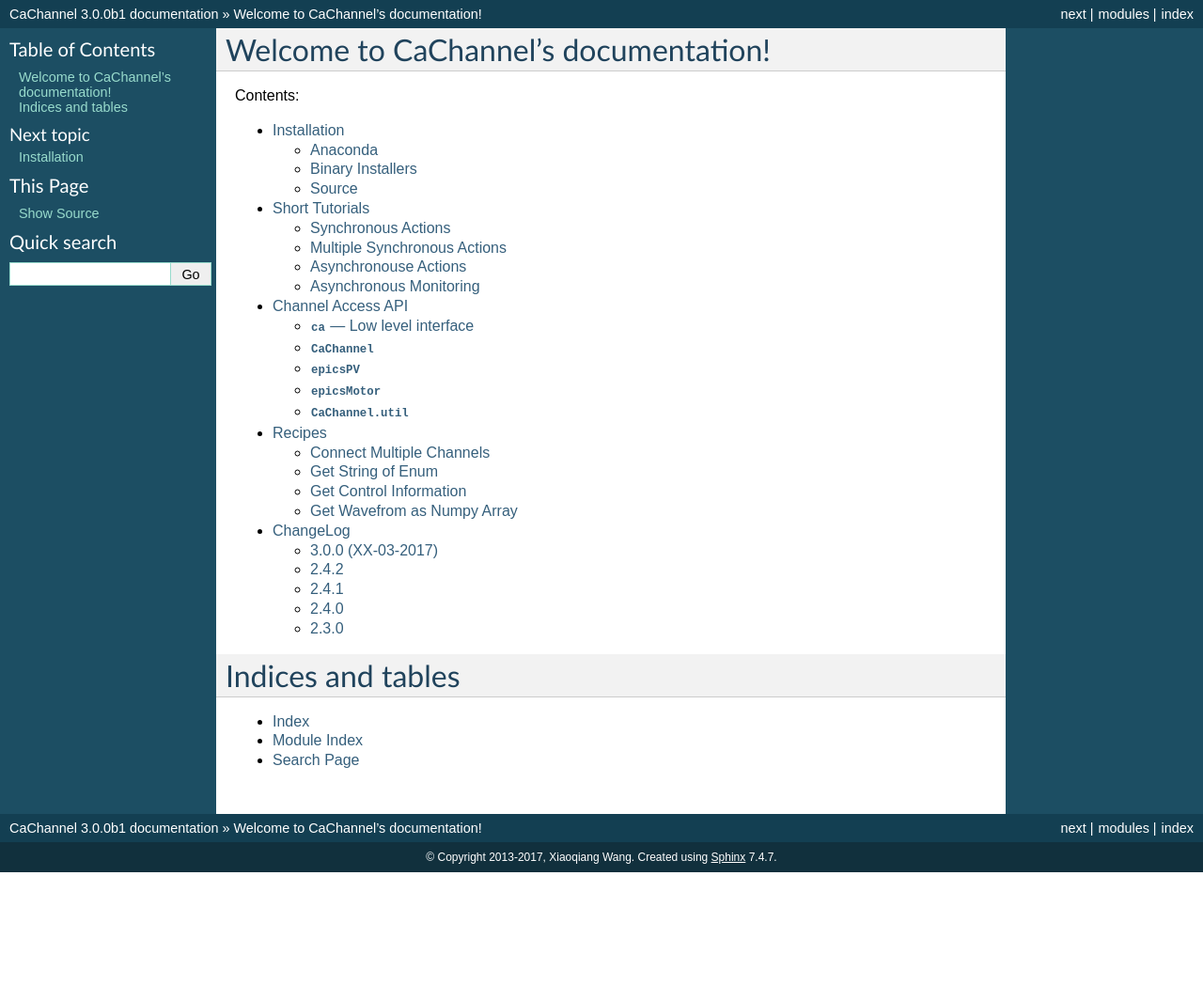
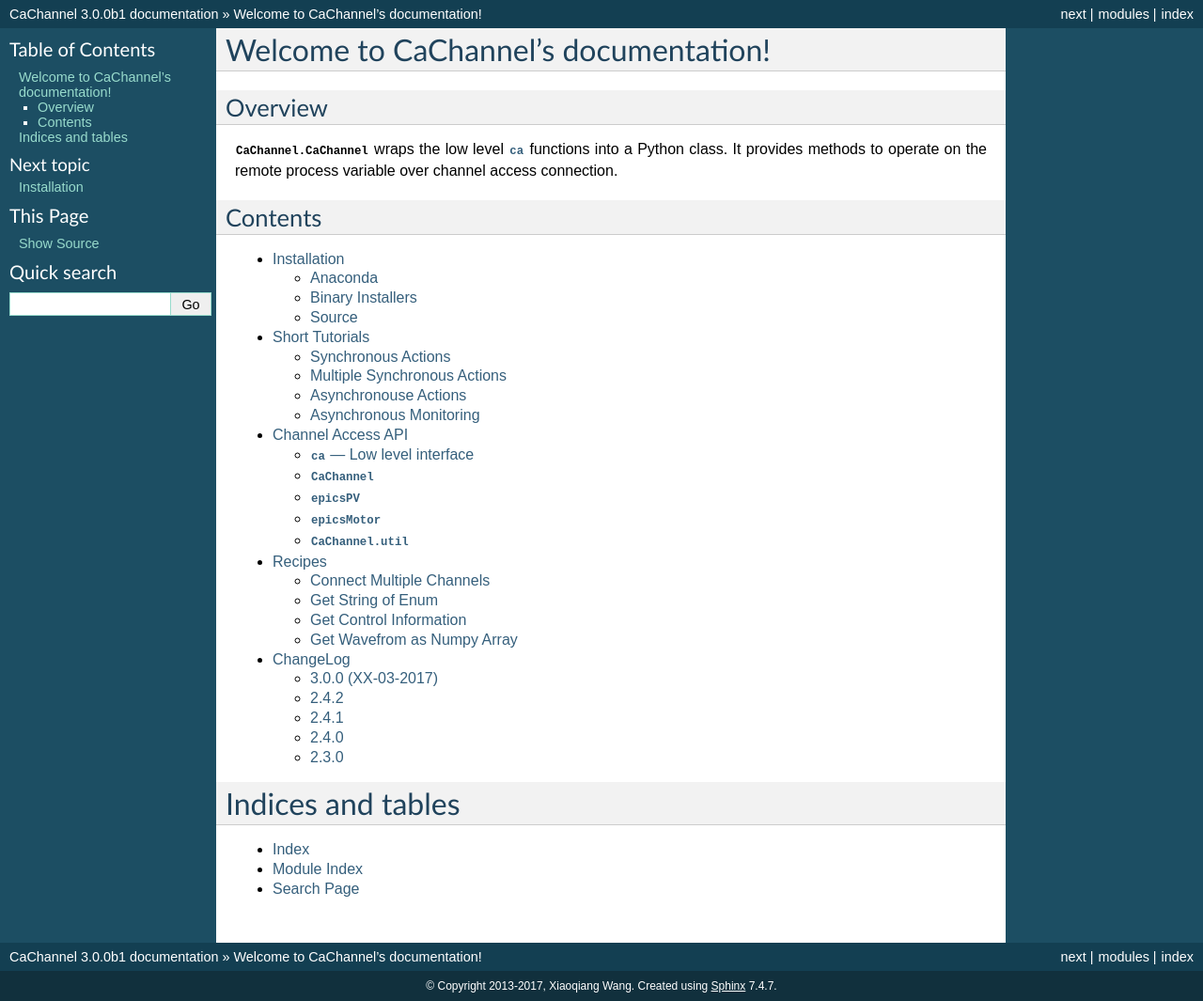
Before and after one commit to CaChannel/CaChannel, a Sphinx documentation site: the page built from docs/source/index.rst, in a window 1280 px wide. Shown: the whole page at 94% size. Built offline with Sphinx 7.4.7, drawn with Linux system fonts in a browser that asks for light colours; before the commit the page ends 928 px from its top, so only the background shows below that.

Commit message:
overview placeholder

```diff
--- a/docs/source/index.rst
+++ b/docs/source/index.rst
@@ -1,7 +1,15 @@
 Welcome to CaChannel's documentation!
 =====================================
 
-Contents:
+Overview
+--------
+
+:class:`CaChannel.CaChannel` wraps the low level :mod:`ca` functions into a Python class. It provides methods
+to operate on the remote process variable over channel access connection.
+
+
+Contents
+--------
 
 .. toctree::
  :maxdepth: 2
```
